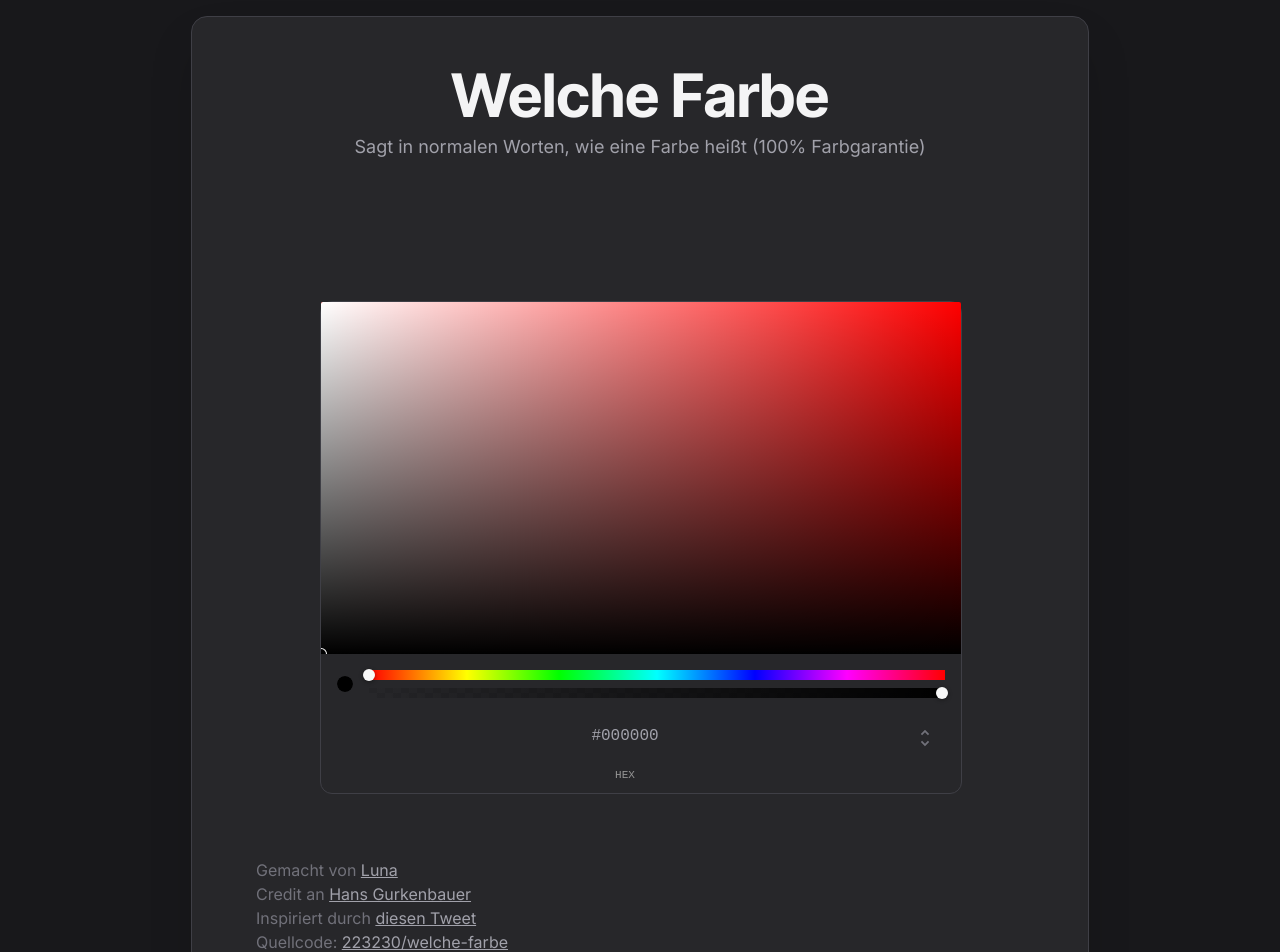
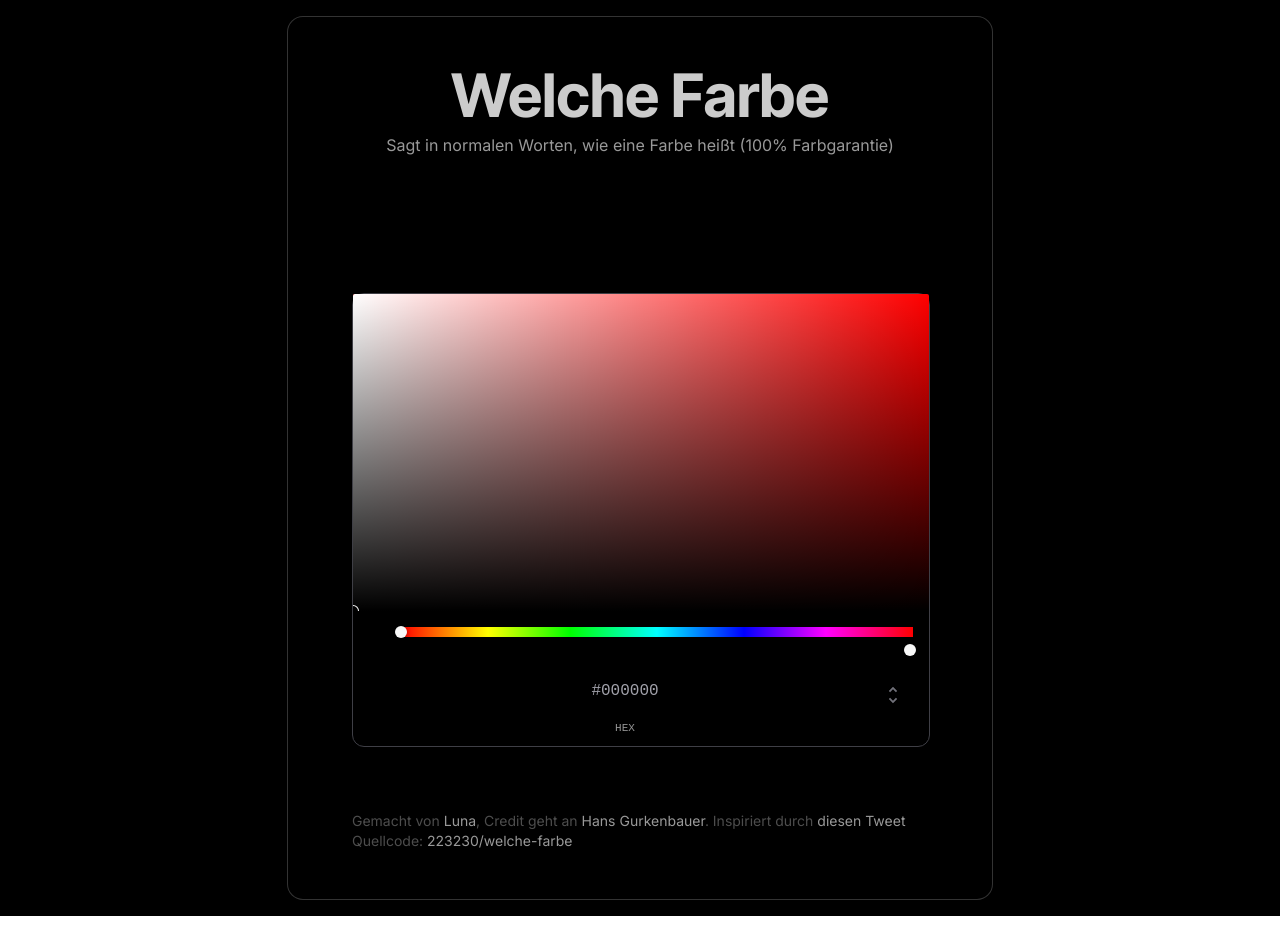
Before and after one commit to 223230/welche-farbe, a Next.js app: page / in a window 1280 px wide. Shown: the top 952 px of the page. After the commit the page ends 916 px from the top, so only its background shows below. Built offline with nearby package versions, Linux system fonts and the light colour scheme.

Commit message:
Visuelles Update

```diff
--- a/package.json
+++ b/package.json
@@ -9,6 +9,7 @@
     "lint": "next lint"
   },
   "dependencies": {
+    "@vercel/analytics": "^1.0.0",
     "color-namer": "^1.4.0",
     "eslint": "8.39.0",
     "eslint-config-next": "13.3.1",
--- a/pages/_app.js
+++ b/pages/_app.js
@@ -1,5 +1,11 @@
 import '@/styles/globals.css'
+import { Analytics } from '@vercel/analytics/react';
 
 export default function App({ Component, pageProps }) {
-  return <Component {...pageProps} />
+  return (
+    <>
+      <Component {...pageProps} />
+      <Analytics />
+    </>
+  )
 }
--- a/pages/index.js
+++ b/pages/index.js
@@ -28,6 +28,8 @@ export default function Home() {
     let c = ColorNamer(color.hex, { pick: ['roygbiv', 'ntc'] });
     let simpleName = "Poah keine Ahnung";
     let hue = color.hsl.h;
+
+
 
     if(color.hsl.s > .1) {
       if(hue < 19 || hue >= 350) { simpleName = "rot" }
@@ -78,6 +80,7 @@ export default function Home() {
 
         <link rel="icon" href="/favicon.ico" />
       </Head>
+      <div style={{backgroundColor: `rgb(${state.color.r}, ${state.color.g}, ${state.color.b})`}}>
         <main className={`
           ${inter.className}
           w-screen
@@ -86,10 +89,9 @@ export default function Home() {
           justify-center
           items-center
           sm:p-4
-        bg-zinc-900
-        text-zinc-400
+          bg-black/80
+          text-white/60
           text-base
-        lg:text-lg
         `}>
           <div className='
             sm:px-12
@@ -98,15 +100,15 @@ export default function Home() {
             lg:py-12
             lg:box-content
             min-h-[20rem]
-          max-w-3xl
+            max-w-xl
             h-full
             sm:h-fit
-          bg-zinc-800
+            bg-black/40
             sm:border
             sm:rounded-2xl
             sm:shadow-lg
             lg:shadow-2xl
-          border-zinc-700
+            border-white/20
             flex
             flex-col
             gap-y-6
@@ -121,7 +123,7 @@ export default function Home() {
                   text-center
                   font-bold
                   ${interTight.className}
-                text-zinc-100
+                  text-white/80
                   mb-1
                   lg:mb-2
                 `}
@@ -131,14 +133,20 @@ export default function Home() {
               <p className='text-center'>
                 Sagt in normalen Worten, wie eine Farbe heißt (100% Farbgarantie)
               </p>
-            {colorName != "" && nerdName != "" ? (<>
-              <p className='text-center pt-8 text-xl lg:text-2xl font-bold'>
-                Aktuelle Farbe: {colorName}
+              {colorName != "" && nerdName != "" ? (<div className='flex pt-8 gap-4 align-middle'>
+                <div
+                  className='w-16 aspect-square shrink-0 rounded-lg border border-white/30 shadow-lg'
+                  style={{backgroundColor: `rgb(${state.color.r}, ${state.color.g}, ${state.color.b})`}}
+                />
+                <div>
+                  <p className='text-xl lg:text-2xl font-bold text-white/80'>
+                    {colorName}
                   </p>
-              <p className='text-center'>
+                  <p className=''>
                     &quot;{nerdName}&quot; 🤓
                   </p>
-            </>) : (<>
+                </div>
+              </div>) : (<>
                 <p className='text-center pt-8 text-xl lg:text-2xl font-bold select-none opacity-0'>
                   .
                 </p>
@@ -147,46 +155,42 @@ export default function Home() {
                 </p>
               </>)}
             </div>
-          <div className='mx-6 sm:mx-16'>
+            <div className='mx-6 sm:mx-0'>
               <ChromePicker color={ state.color } onChange={ handleChange }/>
             </div>
             <div className='grow'></div>
-          <div className='text-sm lg:text-base p-6 sm:p-0 bg-zinc-900 sm:bg-transparent'>
-            <div className='text-zinc-500'>
+            <div className='text-xs lg:text-sm p-6 sm:p-0 bg-black/20 sm:bg-transparent'>
+              <div className='text-white/30'>
                 Gemacht von {' '}
                 <Link
                   href='https://twitter.com/_223230'
-                className='text-zinc-400 underline'
+                  className='text-white/60 hover:underline hover:text-white/80'
                 >
                   Luna
-              </Link>
-            </div>
-            <div className='text-zinc-500'>
-              Credit an {' '}
+                </Link>,{' '}
+                Credit geht an {' '}
                 <Link
                   href='https://twitter.com/HansGurkenbauer/'
                   target='blank'
-                className='text-zinc-400 underline'
+                  className='text-white/60 hover:underline hover:text-white/80'
                 >
                   Hans Gurkenbauer
-              </Link>
-            </div>
-            <div className='text-zinc-500'>
+                </Link>.
                 Inspiriert durch {' '}
                 <Link
                   href='https://twitter.com/HansGurkenbauer/status/1651726821761724419'
                   target='blank'
-                className='text-zinc-400 underline'
+                  className='text-white/60 hover:underline hover:text-white/80'
                 >
                   diesen Tweet
                 </Link>
               </div>
-            <div className='text-zinc-500'>
+              <div className='text-white/30'>
                 Quellcode: {' '}
                 <Link
                   href='https://github.com/223230/welche-farbe'
                   target='blank'
-                className='text-zinc-400 underline'
+                  className='text-white/60 hover:underline hover:text-white/80'
                 >
                   223230/welche-farbe
                 </Link>
@@ -194,6 +198,7 @@ export default function Home() {
             </div>
           </div>
         </main>
+      </div>
     </>
   )
 }
```
Also changed, not shown: 1 other file (tests, documents, lock files or other folders). Lines whose indentation alone changed are shown as unchanged.
